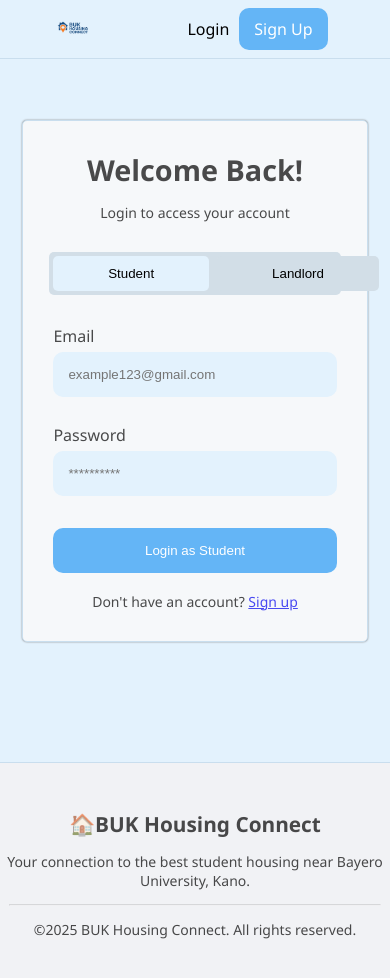
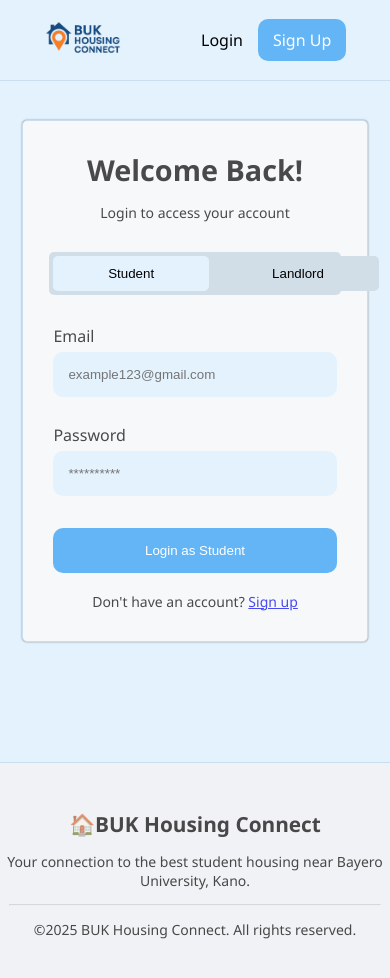
Before and after one commit to Jaybee-01/BUK-Housing-Connect, a plain HTML site: page FrontEnd/loginStudent.html in a window 390 px wide. Drawn offline with Linux system fonts and the light colour scheme.

Commit message:
Modified some code

```diff
--- a/FrontEnd/loginStudent.html
+++ b/FrontEnd/loginStudent.html
@@ -40,8 +40,8 @@
     header a {
         text-decoration: none;
         color: black;
-        width: 10%;
-
+        width: 13%;
+        /* padding: 5px; */
     }
 
     li a {
@@ -194,6 +194,17 @@
         }
     }
 
+    @media (max-width: 750px) {
+        header a {
+            width: 20%;
+            padding: 5px;
+        }
+
+        header img {
+            width: 100%;
+        }
+    }
+
     @media (max-width: 737px) {
         #main {
             width: 68%
@@ -224,6 +235,17 @@
     @media (max-width: 604px) {
         header h2 {
             font-size: 1.1rem;
+        }
+    }
+
+    @media (max-width: 550px) {
+        header a {
+            width: 25%;
+            padding: 5px;
+        }
+
+        header img {
+            width: 100%;
         }
     }
 </style>
--- a/FrontEnd/responsiveness.css
+++ b/FrontEnd/responsiveness.css
@@ -6,11 +6,18 @@
 }
 @media (max-width: 750px) {
     header {
-        justify-content: space-between;
+        justify-content: space-around;
     }
 
     header h2 {
         font-size: 1.2rem;
+    }
+    header a {
+        width: 20%;
+        padding: 5px;
+    }
+    header img {
+        width: 100%;
     }
 
     nav {
@@ -39,6 +46,13 @@
 }
 
 @media (max-width: 550px) {
+     header a {
+        width: 25%;
+        padding: 10px;
+    }
+    header img {
+        width: 100%;
+    }
     #search-section div {
         width: 80%;
     }
```
Also changed, not shown: FrontEnd/loginLandlord.html (+19 -0 lines).
